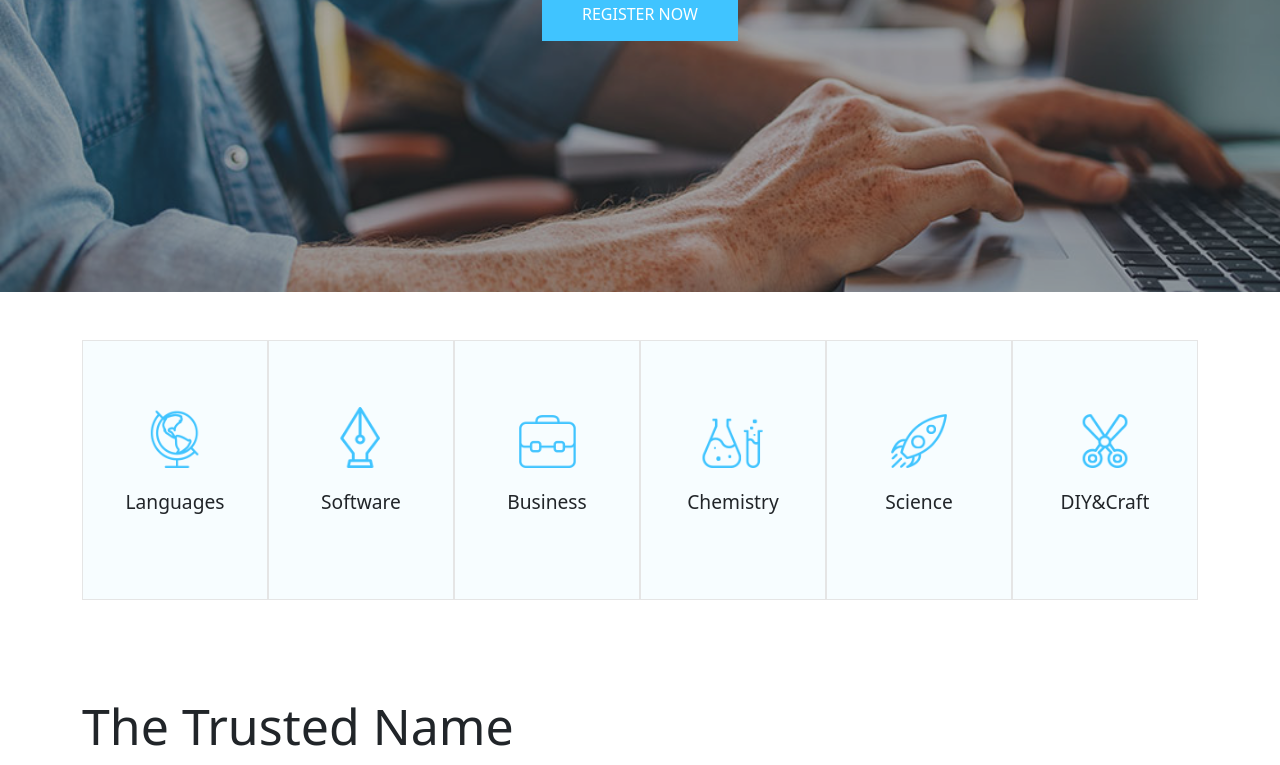
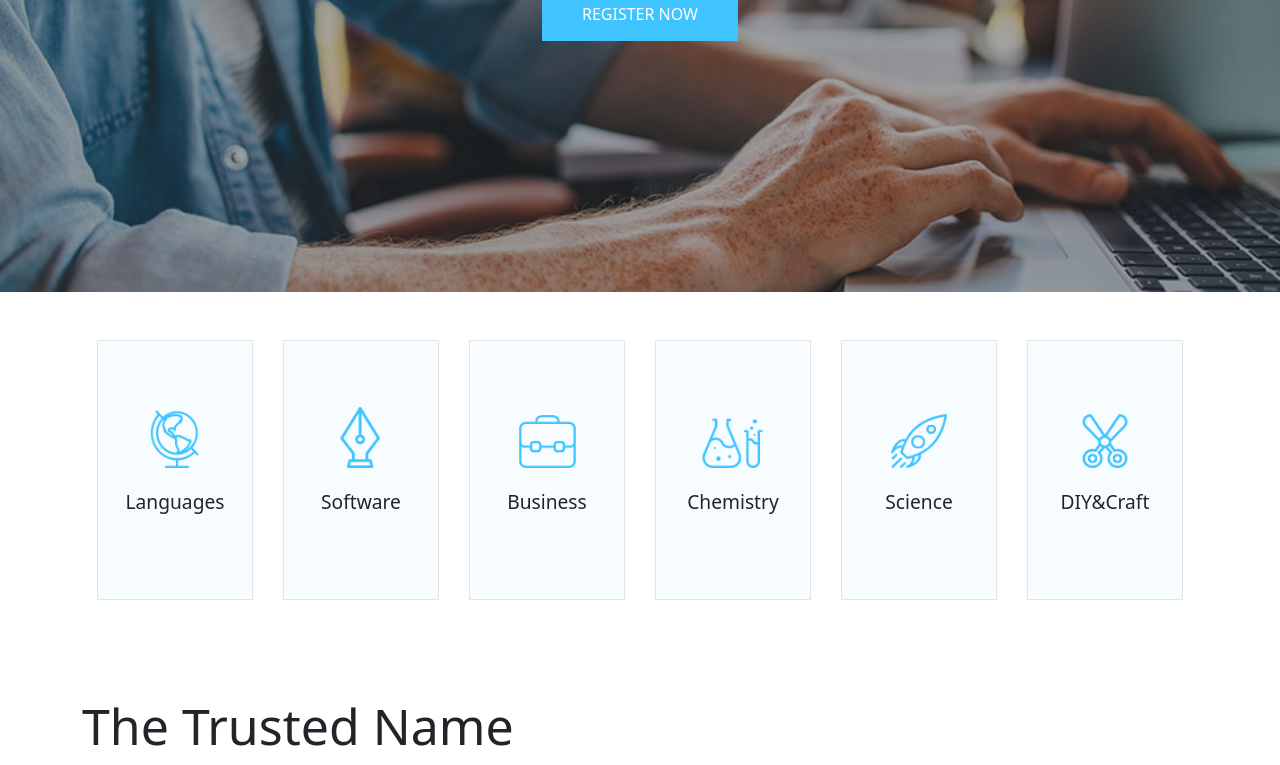
Before and after one commit to ClaudioPerrone/proj-html-vuejs, a Vue app: page / in a window 1280 px wide. Shown: the part 408-1173 px from the top of the page. Built offline with nearby package versions, Linux system fonts and the light colour scheme.

Commit message:
Fix: fixed the 6 cards on the first part of the main section

```diff
--- a/src/components/PageMain.vue
+++ b/src/components/PageMain.vue
@@ -475,6 +475,7 @@
             width: 200px;
             height: 260px;
             border: 1px solid $color-grey-1;
+            margin: 0 15px;
 
             img {
                 width: 70px;
```
